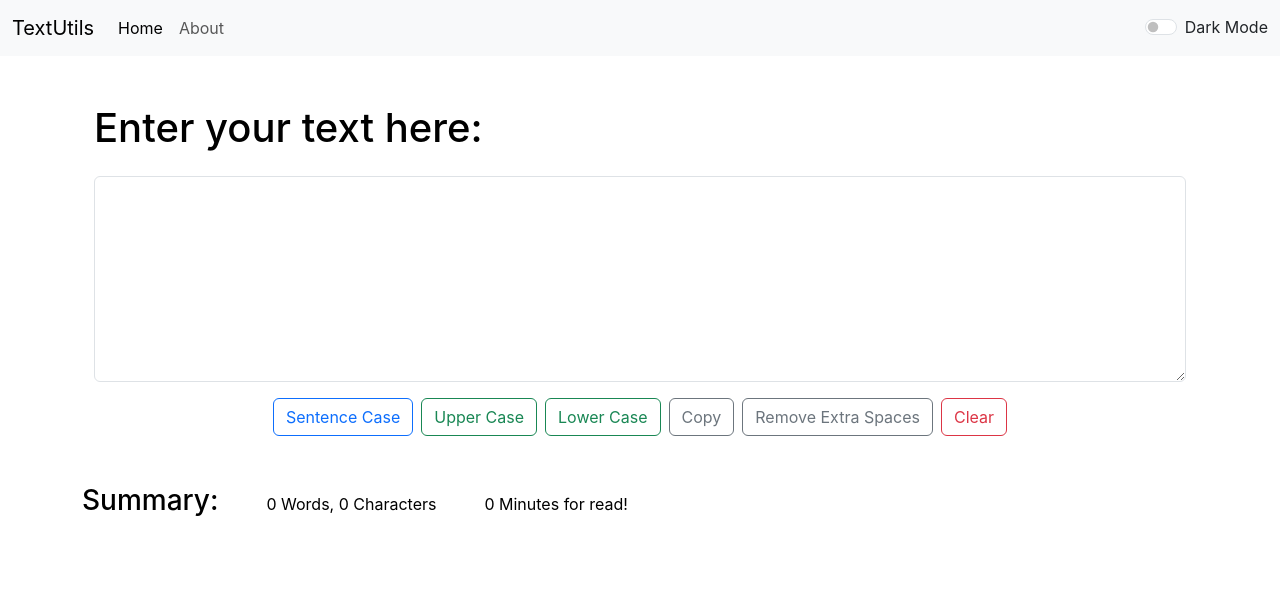
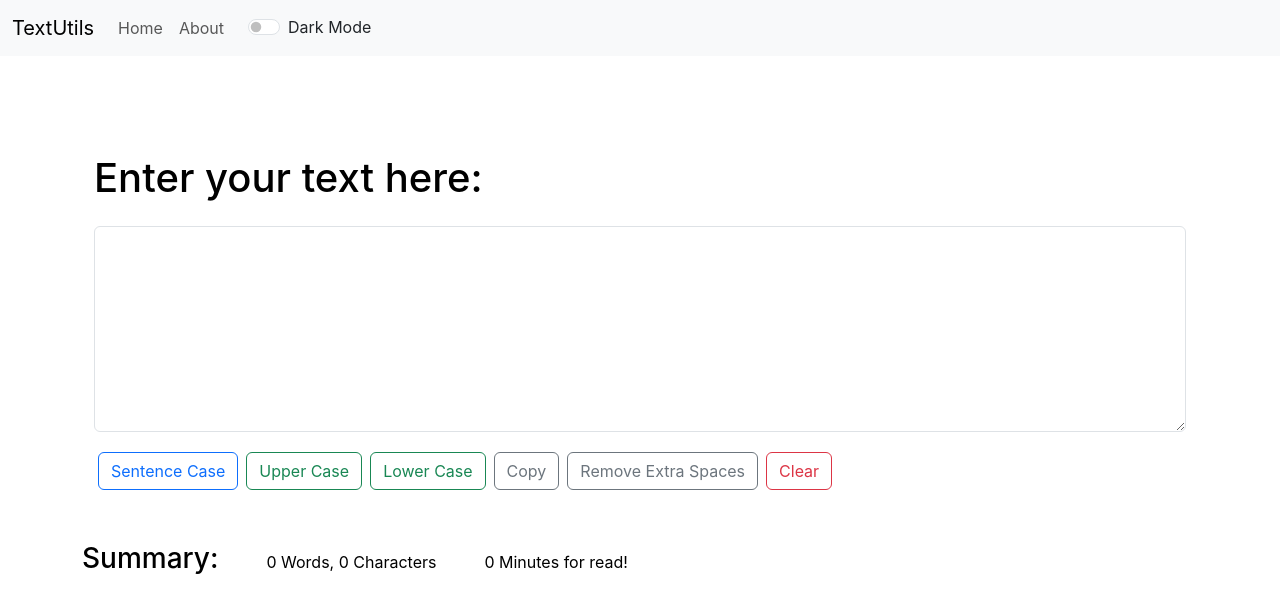
Before and after one commit to ravipratap05/my-app, a React (Create React App) app: page / in a window 1280 px wide. Shown: the top 612 px of the page. Built offline with nearby package versions, Linux system fonts and the light colour scheme.

Commit message:
Rectifying bugs and make it responsive

```diff
--- a/public/index.html
+++ b/public/index.html
@@ -59,10 +59,14 @@
       integrity="sha384-I7E8VVD/ismYTF4hNIPjVp/Zjvgyol6VFvRkX/vR+Vc4jQkC+hVqc2pM8ODewa9r"
       crossorigin="anonymous"
     ></script>
-    <script
+    <script>
+      src =
+        "https://cdn.jsdelivr.net/npm/bootstrap@5.3.3/dist/js/bootstrap.bundle.min.js";
+    </script>
+    <!-- <script
       src="https://cdn.jsdelivr.net/npm/bootstrap@5.3.3/dist/js/bootstrap.min.js"
       integrity="sha384-0pUGZvbkm6XF6gxjEnlmuGrJXVbNuzT9qBBavbLwCsOGabYfZo0T0to5eqruptLy"
       crossorigin="anonymous"
-    ></script>
+    ></script> -->
   </body>
 </html>
--- a/src/components/About.js
+++ b/src/components/About.js
@@ -3,23 +3,23 @@ import React from "react";
 export default function About(props) {
   return (
     <>
-      <div class="container d-flex justify-content-center ">
-        <div class="col-sm-6 mb-3 mb-sm-0">
+      <div className="container d-flex align-content-center flex-wrap ">
+        <div className="col-sm-6 mb-3 mb-sm-0">
           <div
-            class="card my-3 mx-3"
+            className="card my-3 mx-3"
             style={{
               backgroundColor: props.mode === "dark" ? "#232540" : "white",
               color: props.mode === "dark" ? "white" : "black",
             }}
           >
             <div
-              class="card-body"
+              className="card-body"
               style={{
                 color: props.mode === "dark" ? "white" : "black",
               }}
             >
-              <h5 class="card-title">About Website :</h5>
-              <p class="card-text">
+              <h5 className="card-title">About Website :</h5>
+              <p className="card-text">
                 <strong>
                   This is a basic web application using the React library.
                 </strong>
@@ -32,22 +32,22 @@ export default function About(props) {
                 Case. User also clear the text and copy the whole text in one
                 click.
               </p>
-              {/* <a href="#" class="btn btn-primary">
+              {/* <a href="#" className="btn btn-primary">
                 Go somewhere
               </a> */}
             </div>
           </div>
         </div>
-        <div class="col-sm-6">
+        <div className="col-sm-6 mb-3 mb-sm-0">
           <div
-            class="card my-3"
+            className="card my-3 mx-3"
             style={{
               backgroundColor: props.mode === "dark" ? "#232540" : "white",
               color: props.mode === "dark" ? "white" : "black",
             }}
           >
-            <div class="card-body">
-              <h5 class="card-title">Reach Us :</h5>
+            <div className="card-body">
+              <h5 className="card-title">Reach Us :</h5>
               <strong>
                 If you have any queries then write on the given links:
               </strong>
--- a/src/components/Alert.js
+++ b/src/components/Alert.js
@@ -7,13 +7,15 @@ export default function Alert(props) {
     return lower.charAt(0).toUpperCase() + lower.slice(1);
   };
   return (
-    props.alert && (
+    <div style={{ height: "50px" }}>
+      {props.alert && (
         <div
           className={`alert alert-${props.alert.type} alert-dismissible fade show`}
           role="alert"
         >
           <strong>{capitalize(props.alert.type)}</strong> : {props.alert.msg}
         </div>
-    )
+      )}
+    </div>
   );
 }
--- a/src/components/Navbar.js
+++ b/src/components/Navbar.js
@@ -6,7 +6,7 @@ import { Link } from "react-router-dom";
 export default function Navbar(props) {
   return (
     <nav
-      className={`navbar navbar-expand-lg navbar-${props.mode} bg-${props.mode} `}
+      className={`navbar navbar-expand-lg  navbar-${props.mode} bg-${props.mode} `}
     >
       <div className="container-fluid">
         <Link className="navbar-brand" to="/">
@@ -16,7 +16,7 @@ export default function Navbar(props) {
           className="navbar-toggler"
           type="button"
           data-bs-toggle="collapse"
-          data-bs-target="/navbarSupportedContent"
+          data-bs-target="#navbarSupportedContent"
           aria-controls="navbarSupportedContent"
           aria-expanded="false"
           aria-label="Toggle navigation"
@@ -24,9 +24,9 @@ export default function Navbar(props) {
           <span className="navbar-toggler-icon"></span>
         </button>
         <div className="collapse navbar-collapse" id="navbarSupportedContent">
-          <ul className="navbar-nav me-auto mb-2 mb-lg-0">
+          <ul className="navbar-nav ml-auto mb-2 mb-lg-0">
             <li className="nav-item">
-              <Link className="nav-link active" aria-current="page" to="/">
+              <Link className="nav-link" to="/">
                 Home
               </Link>
             </li>
@@ -37,10 +37,16 @@ export default function Navbar(props) {
             </li>
           </ul>
           <div
-            className={`form-check form-switch text-${
+            className={`form-check form-switch mx-3 text-${
               props.mode === "light" ? "dark" : "light"
             } `}
           >
+            <label
+              className="form-check-label"
+              htmlFor="flexSwitchCheckDefault"
+            >
+              Dark Mode
+            </label>
             <input
               className="form-check-input"
               type="checkbox"
@@ -48,12 +54,6 @@ export default function Navbar(props) {
               id="flexSwitchCheckDefault"
               onClick={props.toggleMode}
             />
-            <label
-              className="form-check-label"
-              htmlFor="flexSwitchCheckDefault"
-            >
-              Dark Mode
-            </label>
           </div>
         </div>
       </div>
--- a/src/components/TextForm.js
+++ b/src/components/TextForm.js
@@ -70,7 +70,7 @@ export default function TextForm(props) {
         }}
       >
         <h1 className="mb-4">{props.heading}</h1>
-        <div class="mb-3">
+        <div className="mb-3">
           <textarea
             className="form-control"
             id="Textarea"
@@ -83,38 +83,41 @@ export default function TextForm(props) {
             value={text}
           ></textarea>
         </div>
-        <div className="d-flex justify-content-center">
+        <div className="d-flex align-content-start flex-wrap">
           <button
-            className="btn btn-outline-primary mx-1"
+            className="btn btn-outline-primary mx-1 my-1"
             onClick={handleSentence}
           >
             Sentence Case
           </button>
           <button
-            className="btn btn-outline-success mx-1"
+            className="btn btn-outline-success mx-1 my-1"
             onClick={handleUpper}
           >
             Upper Case
           </button>
           <button
-            className="btn btn-outline-success mx-1"
+            className="btn btn-outline-success mx-1 my-1"
             onClick={handleLower}
           >
             Lower Case
           </button>
           <button
-            className="btn btn-outline-secondary mx-1"
+            className="btn btn-outline-secondary mx-1 my-1"
             onClick={handleCopy}
           >
             Copy
           </button>
           <button
-            className="btn btn-outline-secondary mx-1"
+            className="btn btn-outline-secondary mx-1 my-1"
             onClick={handleRemoveSpace}
           >
             Remove Extra Spaces
           </button>
-          <button className="btn btn-outline-danger mx-1" onClick={handleClear}>
+          <button
+            className="btn btn-outline-danger mx-1 my-1"
+            onClick={handleClear}
+          >
             Clear
           </button>
         </div>
```
Also changed, not shown: public/manifest.json. Lines whose indentation alone changed are shown as unchanged.
